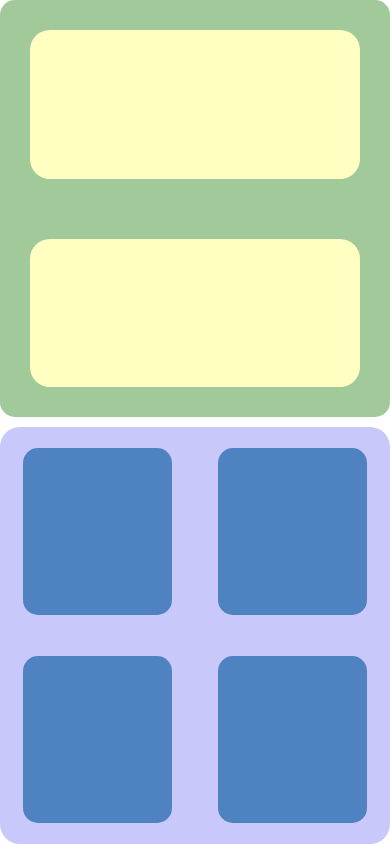
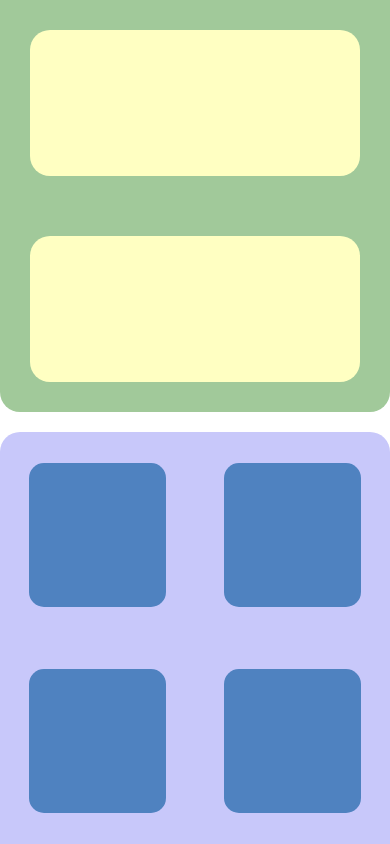
Before and after one commit to KTheAsianimeBoi/RNative, a React Native app in the folder AndroidStudioProjects/Khoa/RNative04/: screen / in a window 390 px wide. Built offline with nearby package versions, Linux system fonts and the light colour scheme.

Commit message:
BaiTapBon

```diff
--- a/AndroidStudioProjects/Khoa/RNative04/App.js
+++ b/AndroidStudioProjects/Khoa/RNative04/App.js
@@ -8,13 +8,14 @@ import Stateful from './src/Components/Stateful';
   // import DemoInput from './src/Component/DemoTextInput';
 import UI from './src/Components/UI';
 import BaiTapBon from './src/Components/BaiTapBon'
+import { View } from 'react-native';
 
   const App = () => {
+
     return (
         <Fragment>
-          <BaiTapBon />
+            <BaiTapBon />
         </Fragment>
-
     );
   };
 
--- a/AndroidStudioProjects/Khoa/RNative04/src/Components/BaiTapBon.js
+++ b/AndroidStudioProjects/Khoa/RNative04/src/Components/BaiTapBon.js
@@ -41,14 +41,16 @@ const styles = StyleSheet.create({
     green: {
         backgroundColor: '#A1c99A',
         flex : 1,
-        borderRadius:15,
-        marginBottom:10,
+        borderBottomEndRadius:20,
+        borderBottomStartRadius:20,
+        marginBottom:20,
         justifyContent:'space-around',
     },
     purple: {
         backgroundColor: '#c8c8fA',
         flex : 1,
-        borderRadius:20,
+        borderTopStartRadius:20,
+        borderTopEndRadius:20,
         flexDirection: 'row',
         flexWrap: 'wrap',
         alignContent: 'space-around',
@@ -63,8 +65,8 @@ const styles = StyleSheet.create({
     blue:{
         backgroundColor: '#4f82c0',
         borderRadius:15,
-        width: '38%',
-        height: '40%',
+        width: '35%',
+        height: '35%',
         margin :10,
     },
     textInfo:{
```
